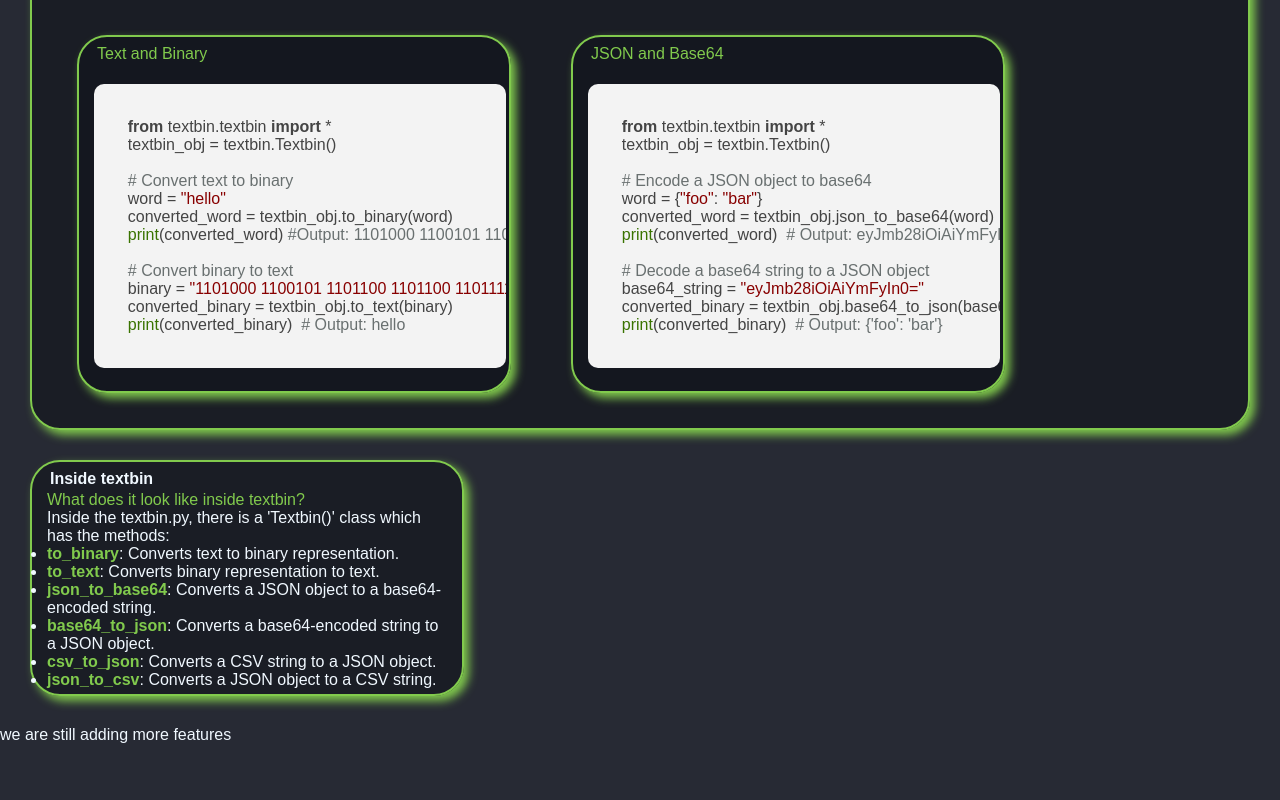
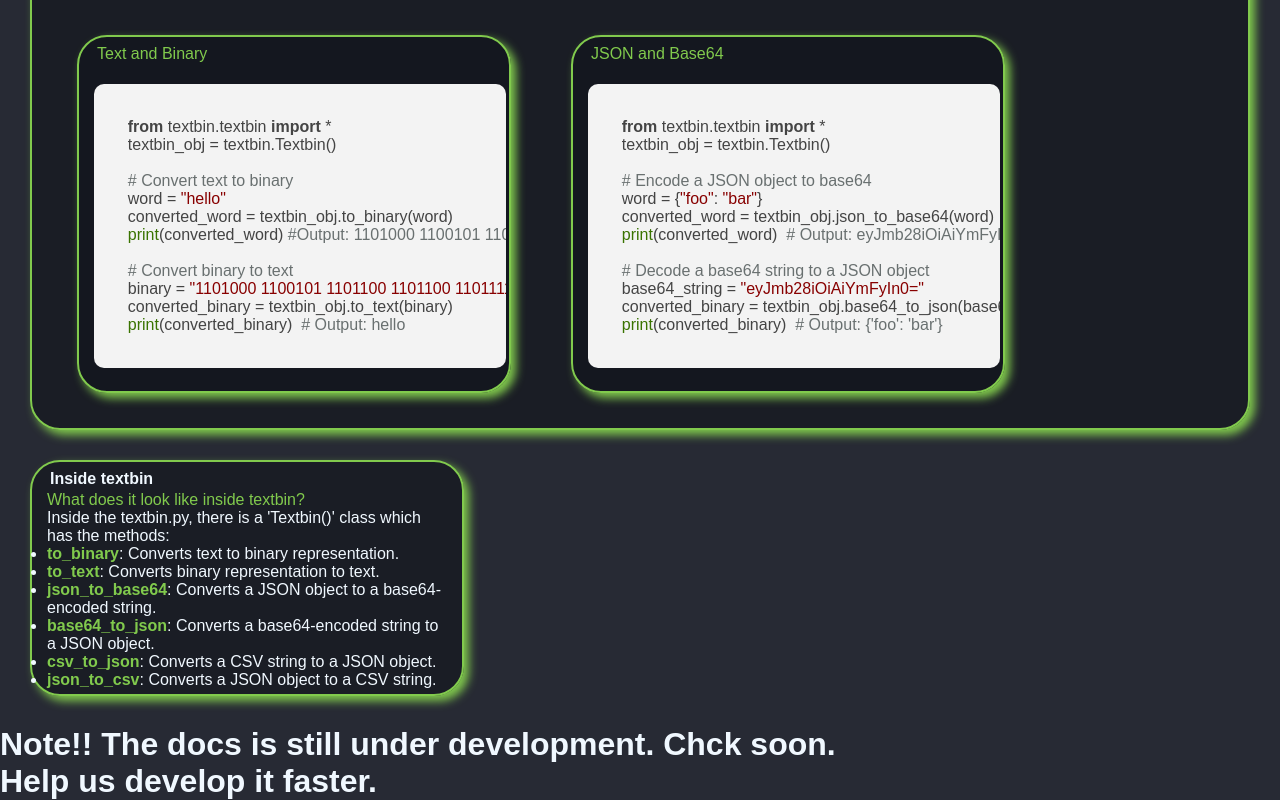
Before and after one commit to Comon-tech/Pytextbin, a plain HTML site: page docs/index.html in a window 1280 px wide. Shown: the part 502-1302 px from the top of the page. Before the commit the page ends 1246 px from the top, so only its background shows below. Drawn offline with nearby package versions, Linux system fonts and the light colour scheme.

Commit message:
Update index.html

```diff
--- a/docs/index.html
+++ b/docs/index.html
@@ -138,6 +138,7 @@
     </ul>
 </div>
 
-we are still adding more features
+<h1>Note!! The docs is still under development. Chck soon. </h1>
+    <h1>Help us develop it faster. </h1>
 </body>
 </html>
```
